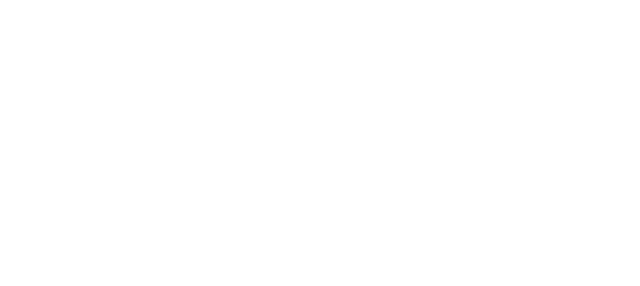
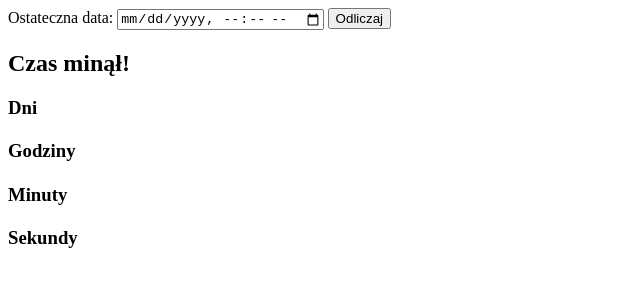
Before and after one commit to Dawid-Kawka/timer, a plain HTML site: page index.html in a window 1280 px wide. Shown: the whole page, without its empty margins (0-640 px from the left). Drawn offline with Linux system fonts and the light colour scheme.

Commit message:
add primary html template

```diff
--- a/index.html
+++ b/index.html
@@ -5,8 +5,37 @@
     <meta http-equiv="X-UA-Compatible" content="IE=edge" />
     <meta name="viewport" content="width=device-width, initial-scale=1.0" />
     <title>Timer</title>
+    <link rel="stylesheet" href="index.css" />
   </head>
   <body>
+    <div class="final-date">
+      Ostateczna data:
+      <input type="datetime-local" id="final-date-input" />
+      <button id="countdown-button">Odliczaj</button>
+    </div>
+    <div id="message">
+      <h2>Czas minął!</h2>
+    </div>
+
+    <div class="clock-container">
+      <div class="cell">
+        <h3>Dni</h3>
+        <h1 id="days"></h1>
+      </div>
+      <div class="cell">
+        <h3>Godziny</h3>
+        <h1 id="hours"></h1>
+      </div>
+      <div class="cell">
+        <h3>Minuty</h3>
+        <h1 id="minutes"></h1>
+      </div>
+      <div class="cell">
+        <h3>Sekundy</h3>
+        <h1 id="seconds"></h1>
+      </div>
+    </div>
+
     <script src="index.js"></script>
   </body>
 </html>
```
